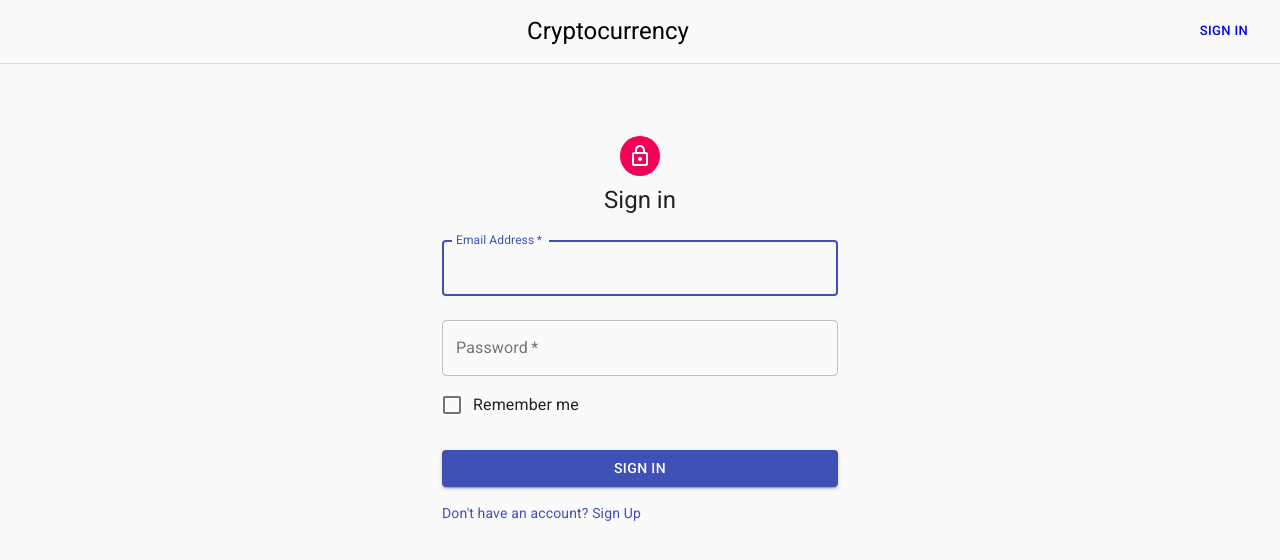
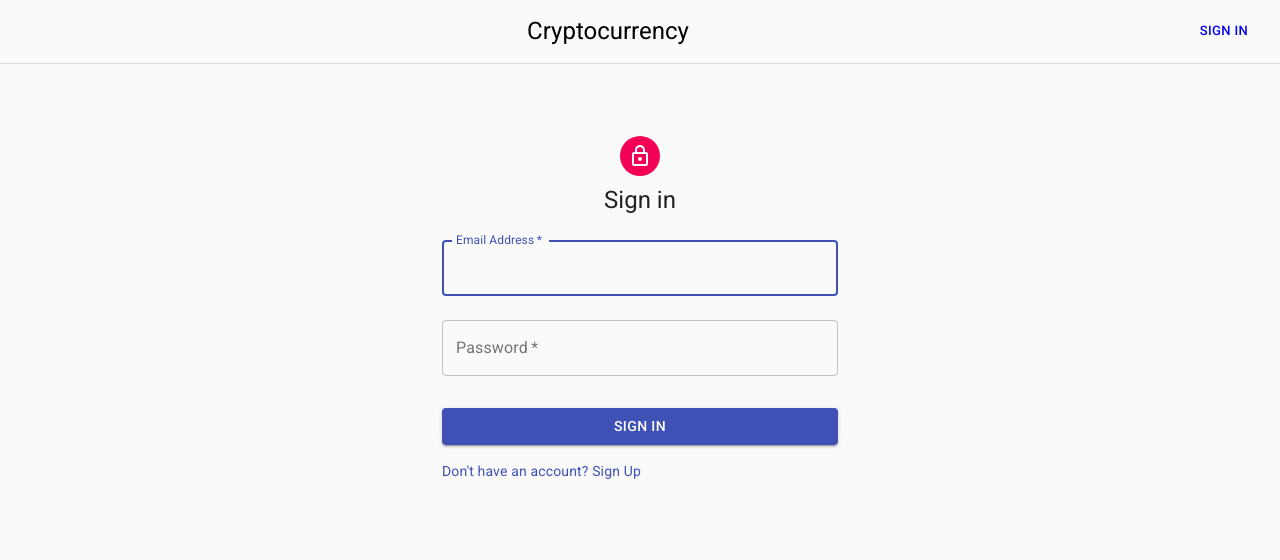
Before and after one commit to RomaZherko21/CryptoCurrencyAPP, a React (Create React App) app in the folder frontend/: page /signIn in a window 1280 px wide. Shown: the top 560 px of the page. Built offline with nearby package versions, Linux system fonts and the light colour scheme.

Commit message:
Edit usersList

```diff
--- a/frontend/src/components/profile/ProfileComponent.jsx
+++ b/frontend/src/components/profile/ProfileComponent.jsx
@@ -4,7 +4,6 @@ import usersListAPI from '../../api/usersList';
 
 export const onPageChange = createAsyncThunk('profile/onPageChange', async (page) => {
   let response = await usersListAPI.getUsers(page);
-  console.log(response)
   return {users:response.data.users, page};
 })
 
@@ -24,7 +23,7 @@ export const slice = createSlice({
   },
 });
 
-export const { } = slice.actions;
+// export const { } = slice.actions;
 
 export const selectProfileState = (state) => state.profile;
 
--- a/frontend/src/components/profile/usersList/UsersList.jsx
+++ b/frontend/src/components/profile/usersList/UsersList.jsx
@@ -1,4 +1,4 @@
-import React, { useEffect } from 'react';
+import React, { useEffect, useRef } from 'react';
 import { useSelector, useDispatch } from 'react-redux';
 import { selectProfileState, onPageChange } from '../ProfileComponent'
 
@@ -15,8 +15,9 @@ export default function UsersList() {
   const profileState = useSelector(selectProfileState);
   const dispatch = useDispatch();
 
+  const input = useRef(null);
+
   useEffect(() => {
-    console.log('HERE')
     dispatch(onPageChange(profileState.currentPage))
   }, [])
 
@@ -28,14 +29,19 @@ export default function UsersList() {
             <TableCell>Email</TableCell>
             <TableCell>First Name</TableCell>
             <TableCell>Last Name</TableCell>
+            <TableCell></TableCell>
           </TableRow>
         </TableHead>
         <TableBody>
           {profileState.currentUsersList.map((item) => (
             <TableRow key={item.email}>
-              <TableCell>{item.email}</TableCell>
+              <TableCell> <input ref={input} type="text" value={item.email} disabled={true}/></TableCell>
               <TableCell>{item.firstName}</TableCell>
               <TableCell>{item.lastName}</TableCell>
+              <TableCell>  <Button variant="contained" onClick={() => {
+               input.current.disabled = false;
+              }}>Edit</Button>
+              </TableCell>
             </TableRow>
           ))}
         </TableBody>
--- a/frontend/src/components/signIn/SignIn.jsx
+++ b/frontend/src/components/signIn/SignIn.jsx
@@ -6,8 +6,6 @@ import Avatar from "@material-ui/core/Avatar";
 import Button from "@material-ui/core/Button";
 import CssBaseline from "@material-ui/core/CssBaseline";
 import TextField from "@material-ui/core/TextField";
-import FormControlLabel from "@material-ui/core/FormControlLabel";
-import Checkbox from "@material-ui/core/Checkbox";
 import Link from "@material-ui/core/Link";
 import Grid from "@material-ui/core/Grid";
 import LockOutlinedIcon from "@material-ui/icons/LockOutlined";
@@ -79,10 +77,6 @@ export default function SignIn() {
             value={signInState.password}
             onChange={(e) => dispatch(onPasswordTyping(e.target.value))}
           />
-          <FormControlLabel
-            control={<Checkbox value="remember" color="primary" />}
-            label="Remember me"
-          />
           <Button
             type="submit"
             fullWidth
```
